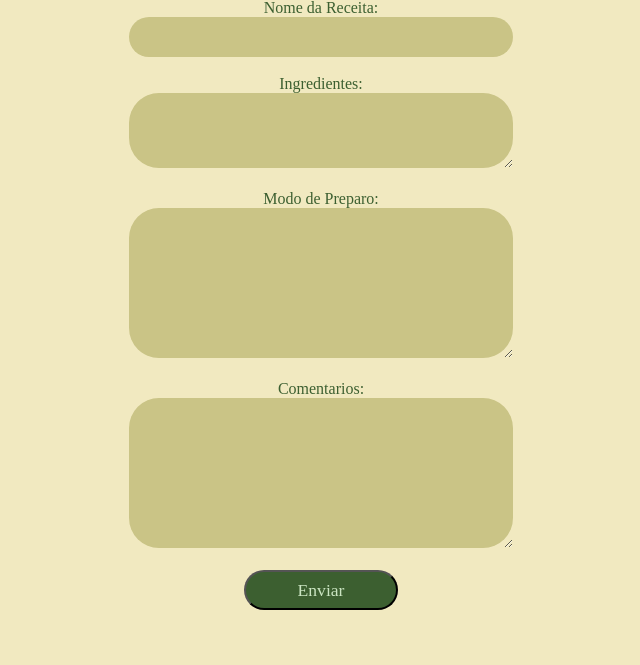
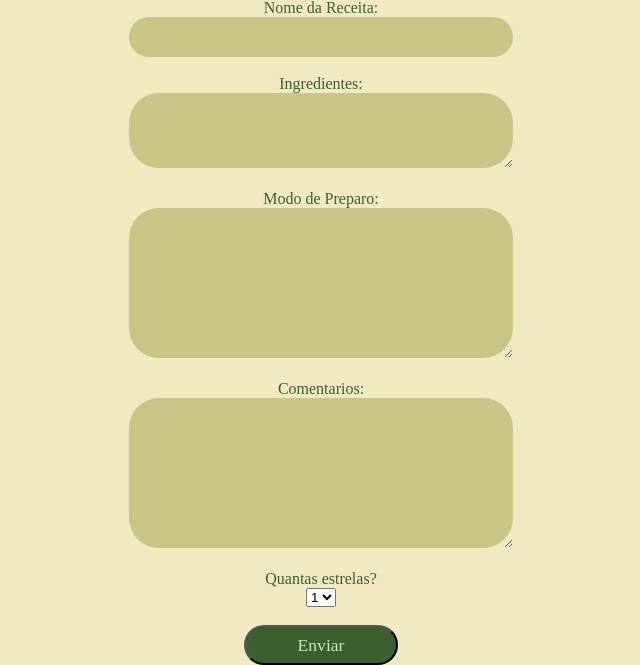
Before and after one commit to Caldas42/Receitopedia, a Django app: page /adicionar/ in a window 1280 px wide. Shown: the part 156-821 px from the top of the page, without its empty margins (319-959 px from the left). Before the commit the page ends 766 px from the top, so only its background shows below. Run offline with Django 5.2, Linux system fonts and the light colour scheme; some web fonts are replaced.

Commit message:
seção de estrelas criadas no banco de dados, htmls, view, etc. ainda não testada pelo botão de submit não estar funcionando*

```diff
--- a/aplicacao/models.py
+++ b/aplicacao/models.py
@@ -7,3 +7,4 @@ class receita(models.Model):
     ingredientes = models.TextField(default="Ingredientes não informados")
     modo_preparo = models.TextField(default="Ingredientes não informados")
     comentarios = models.TextField(default="Comentarios não informados")
+    estrelas = models.TextField(default="Estrelas não informadas")
--- a/aplicacao/templates/adicionar.html
+++ b/aplicacao/templates/adicionar.html
@@ -47,6 +47,15 @@
             <label for="comentarios">Comentarios:</label><br>
             <textarea id="comentarios" name="comentarios" rows="10" cols="50" maxlength="2000" placeholder="" required></textarea><br><br>
 
+            <label for="estrelas">Quantas estrelas?</label><br>
+            <select id="estrelas" name="estrelas">
+                <option value="1">1</option>
+                <option value="2">2</option>
+                <option value="3">3</option>
+                <option value="4">4</option>
+                <option value="5">5</option>
+            </select> <br> <br>
+
         </form>
     </div>
     <div class="divButton">
--- a/aplicacao/templates/visualizar_um.html
+++ b/aplicacao/templates/visualizar_um.html
@@ -44,6 +44,9 @@
 
                 <h2>Comentários</h2>
                 <p class="colored-line comentarios">{{ Receita.comentarios }}</p>
+
+                <h2>Estrelas</h2>
+                <p class="colored-line comentarios">{{ Receita.estrelas }}</p>
             </div>
         </div>
     </main>
--- a/aplicacao/views.py
+++ b/aplicacao/views.py
@@ -24,8 +24,9 @@ class AddView(View):
             ingredientes = request.POST.get('ingredientes')
             modo_preparo = request.POST.get('modo_preparo')
             comentarios = request.POST.get('comentarios')
+            estrelas = request.POST.get('estrelas')
 
-            Receita = receita(nome=nome, ingredientes=ingredientes, modo_preparo=modo_preparo, comentarios=comentarios)
+            Receita = receita(nome=nome, ingredientes=ingredientes, modo_preparo=modo_preparo, comentarios=comentarios, estrelas=estrelas)
 
             Receita.save()
             return redirect('aplicacao:home')
```
Also changed, not shown: aplicacao/migrations/0004_receita_estrelas.py (added), db.sqlite3.
